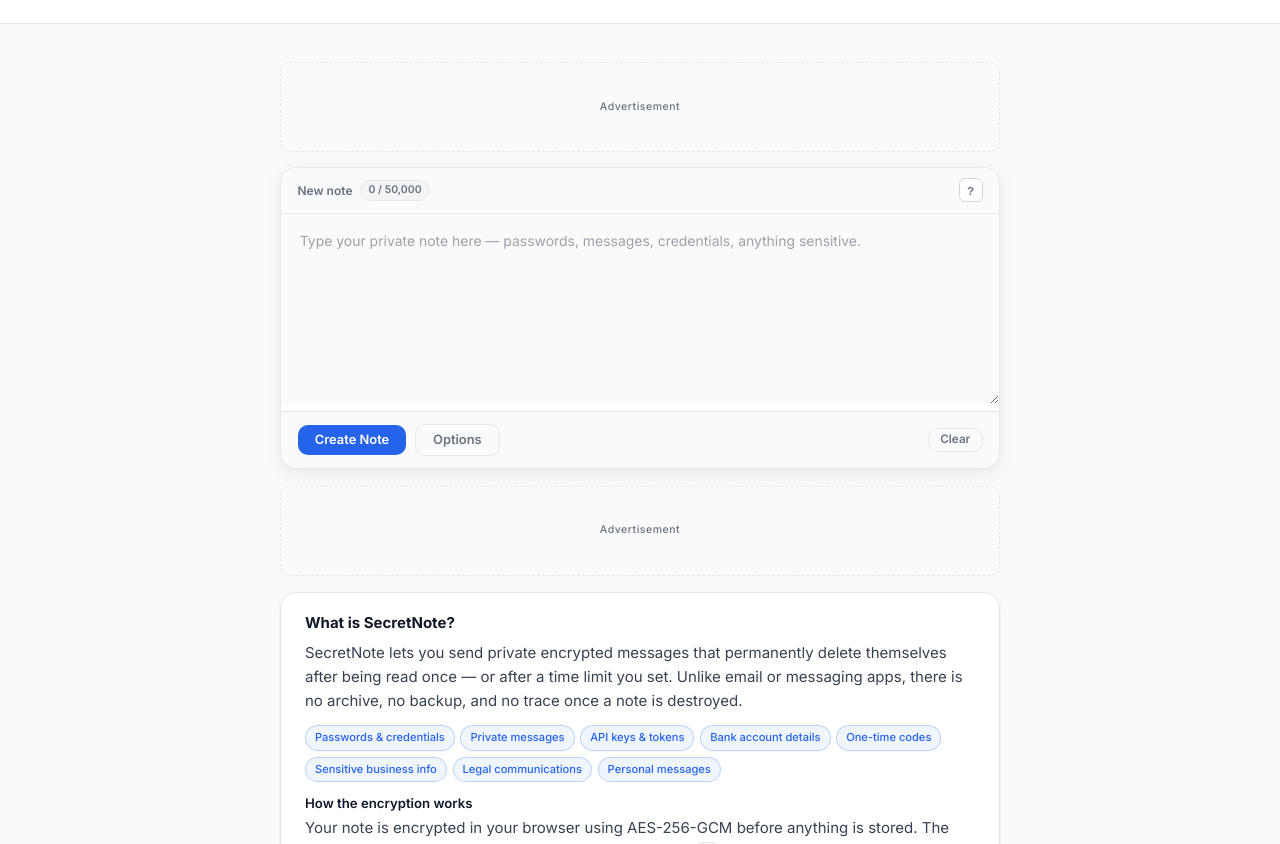
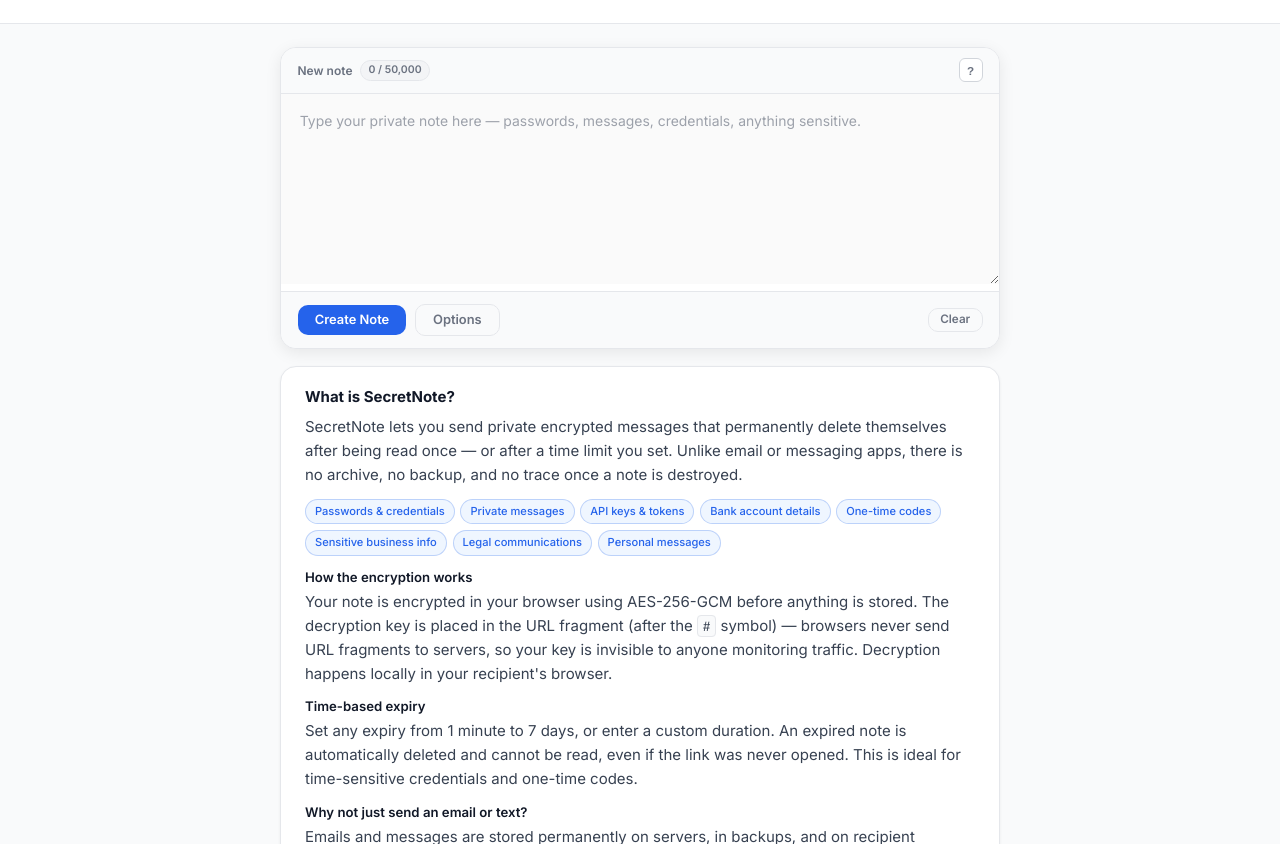
Before and after one commit to cyberinc101-stack/secretnote, a plain HTML site: page index.html in a window 1280 px wide. Shown: the part 256-1100 px from the top of the page. Drawn offline with Linux system fonts and the light colour scheme.

Commit message:
Comment out ad slots, keep GA G-1SDFZ8XMTH

```diff
--- a/index.html
+++ b/index.html
@@ -46,7 +46,7 @@
 <main class="main-content">
 <div class="main-wrap">
 
-  <div class="ad-slot ad-leader">Advertisement</div>
+  <!-- <div class="ad-slot ad-leader">Advertisement</div> -->
 
   <div class="info-box" id="info-box">
     <strong>How it works:</strong>
@@ -161,7 +161,7 @@
     </div>
   </div>
 
-  <div class="ad-slot ad-banner">Advertisement</div>
+  <!-- <div class="ad-slot ad-banner">Advertisement</div> -->
 
   <div class="content-card">
     <h2>What is SecretNote?</h2>
```
Also changed, not shown: pages/faq.html (+1 -1 lines), pages/how-it-works.html (+1 -1 lines), read.html (+2 -2 lines), pages/privacy.html (line endings or trailing spaces), pages/terms.html (line endings or trailing spaces).
